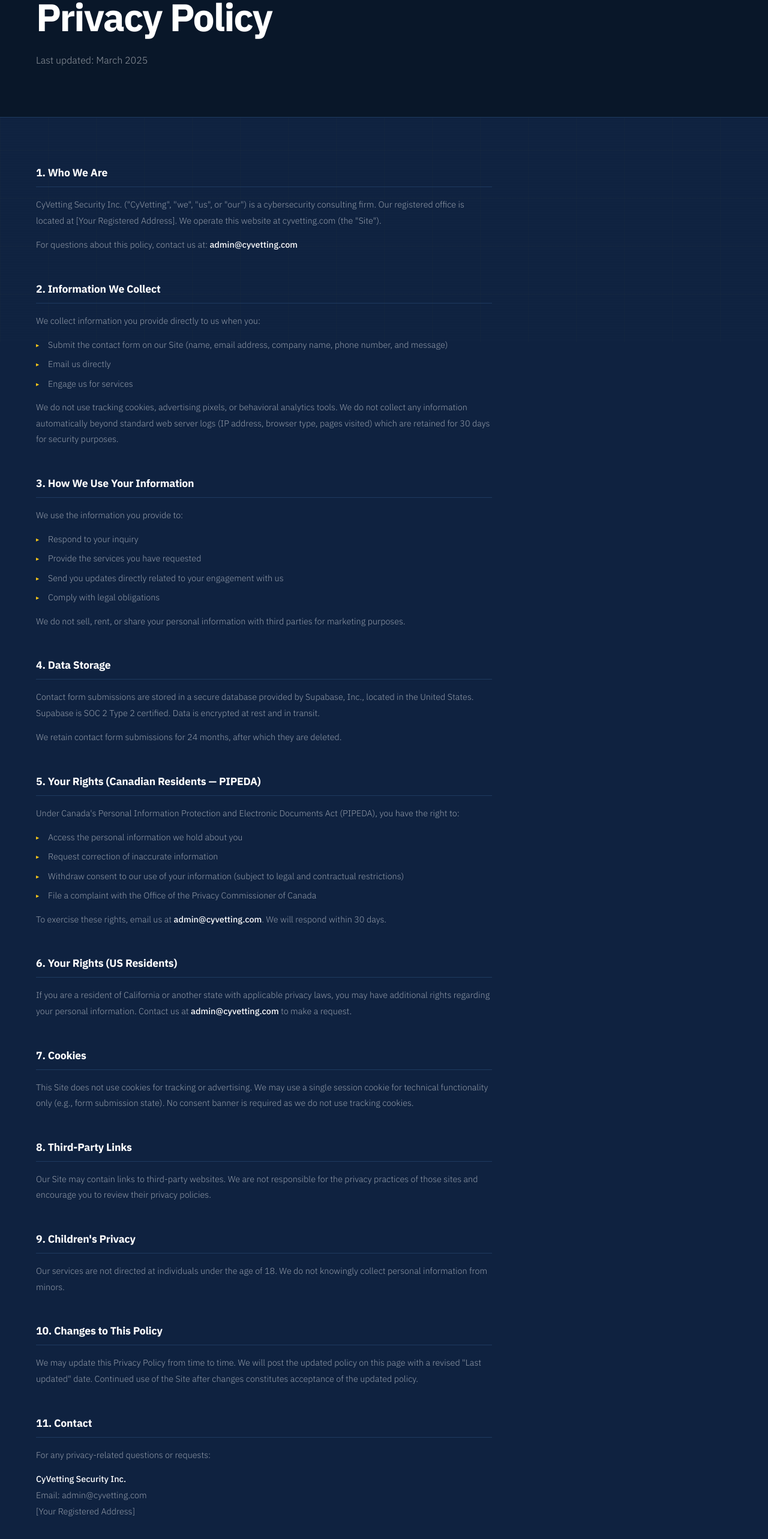
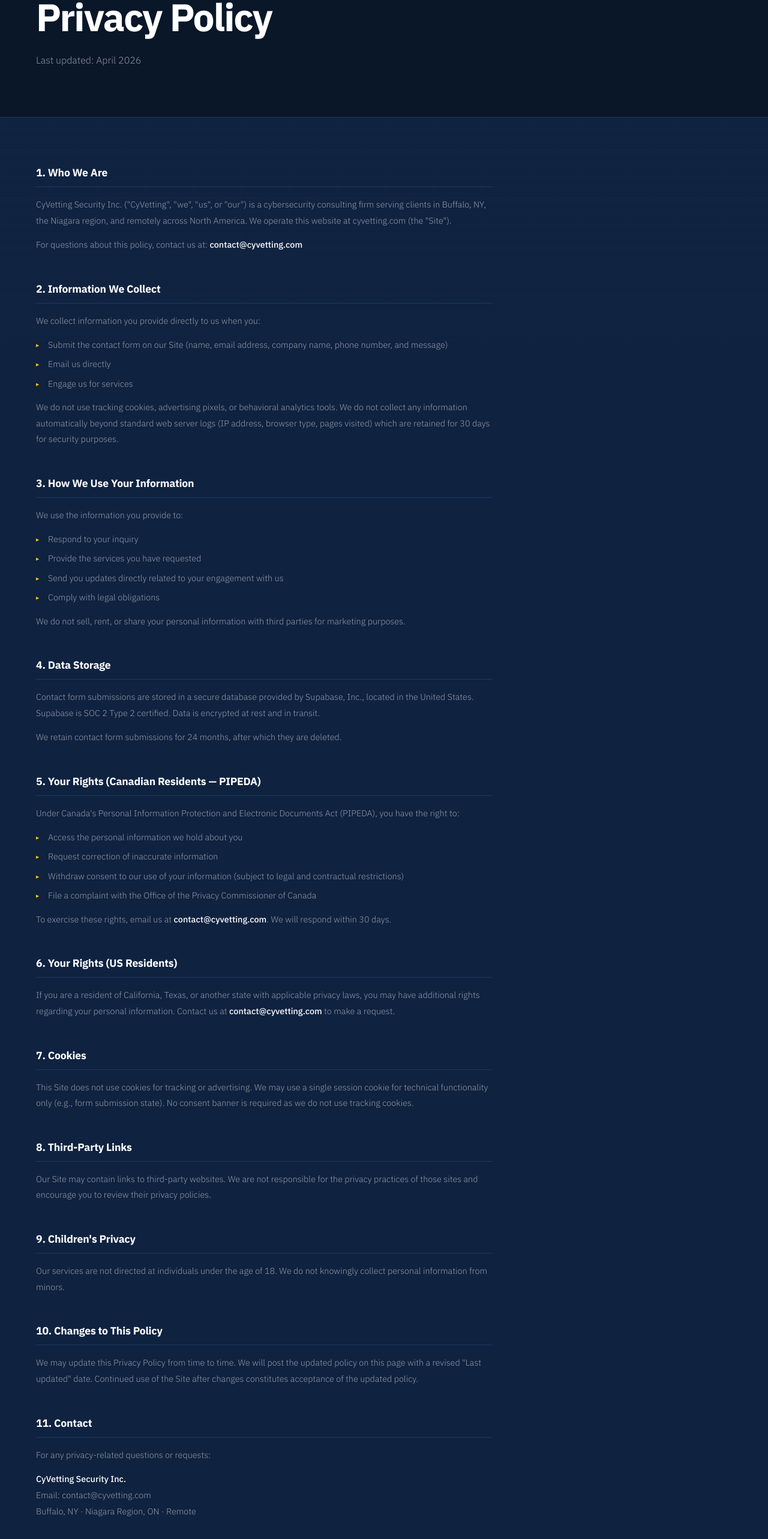
Before and after one commit to ikabar2/cyvetting, a React (Vite) app: page /privacy-policy in a window 1280 px wide. Shown: the part 230-2796 px from the top of the page at 60% size. Built offline with nearby package versions, Linux system fonts and the light colour scheme; no server answers.

Commit message:
privacy: remove address, update email and date

```diff
--- a/src/pages/PrivacyPolicy.jsx
+++ b/src/pages/PrivacyPolicy.jsx
@@ -5,7 +5,7 @@ import SEO from '../components/SEO'
 
 export default function PrivacyPolicy() {
   useEffect(() => { window.scrollTo(0, 0) }, [])
-  const updated = 'March 2025'
+  const updated = 'April 2026'
   return (
     <>
       <SEO
@@ -26,8 +26,8 @@ export default function PrivacyPolicy() {
 
           <div className={styles.block}>
             <h2>1. Who We Are</h2>
-            <p>CyVetting Security Inc. ("CyVetting", "we", "us", or "our") is a cybersecurity consulting firm. Our registered office is located at [Your Registered Address]. We operate this website at cyvetting.com (the "Site").</p>
-            <p>For questions about this policy, contact us at: <strong>admin@cyvetting.com</strong></p>
+            <p>CyVetting Security Inc. ("CyVetting", "we", "us", or "our") is a cybersecurity consulting firm serving clients in Buffalo, NY, the Niagara region, and remotely across North America. We operate this website at cyvetting.com (the "Site").</p>
+            <p>For questions about this policy, contact us at: <strong>contact@cyvetting.com</strong></p>
           </div>
 
           <div className={styles.block}>
@@ -68,12 +68,12 @@ export default function PrivacyPolicy() {
               <li>Withdraw consent to our use of your information (subject to legal and contractual restrictions)</li>
               <li>File a complaint with the Office of the Privacy Commissioner of Canada</li>
             </ul>
-            <p>To exercise these rights, email us at <strong>admin@cyvetting.com</strong>. We will respond within 30 days.</p>
+            <p>To exercise these rights, email us at <strong>contact@cyvetting.com</strong>. We will respond within 30 days.</p>
           </div>
 
           <div className={styles.block}>
             <h2>6. Your Rights (US Residents)</h2>
-            <p>If you are a resident of California or another state with applicable privacy laws, you may have additional rights regarding your personal information. Contact us at <strong>admin@cyvetting.com</strong> to make a request.</p>
+            <p>If you are a resident of California, Texas, or another state with applicable privacy laws, you may have additional rights regarding your personal information. Contact us at <strong>contact@cyvetting.com</strong> to make a request.</p>
           </div>
 
           <div className={styles.block}>
@@ -100,8 +100,8 @@ export default function PrivacyPolicy() {
             <h2>11. Contact</h2>
             <p>For any privacy-related questions or requests:</p>
             <p><strong>CyVetting Security Inc.</strong><br />
-            Email: admin@cyvetting.com<br />
-            [Your Registered Address]</p>
+            Email: contact@cyvetting.com<br />
+            Buffalo, NY · Niagara Region, ON · Remote</p>
           </div>
 
         </div>
```
